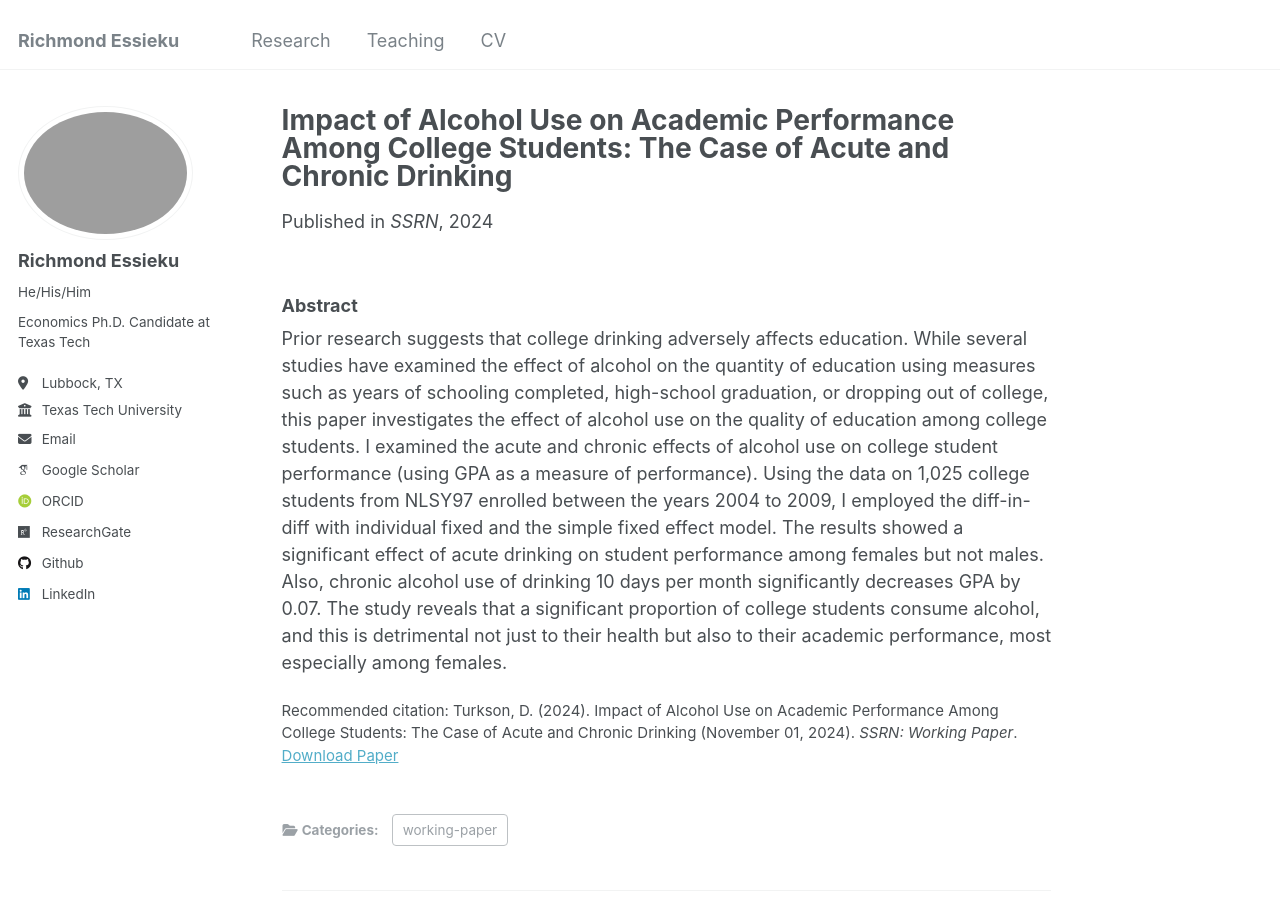
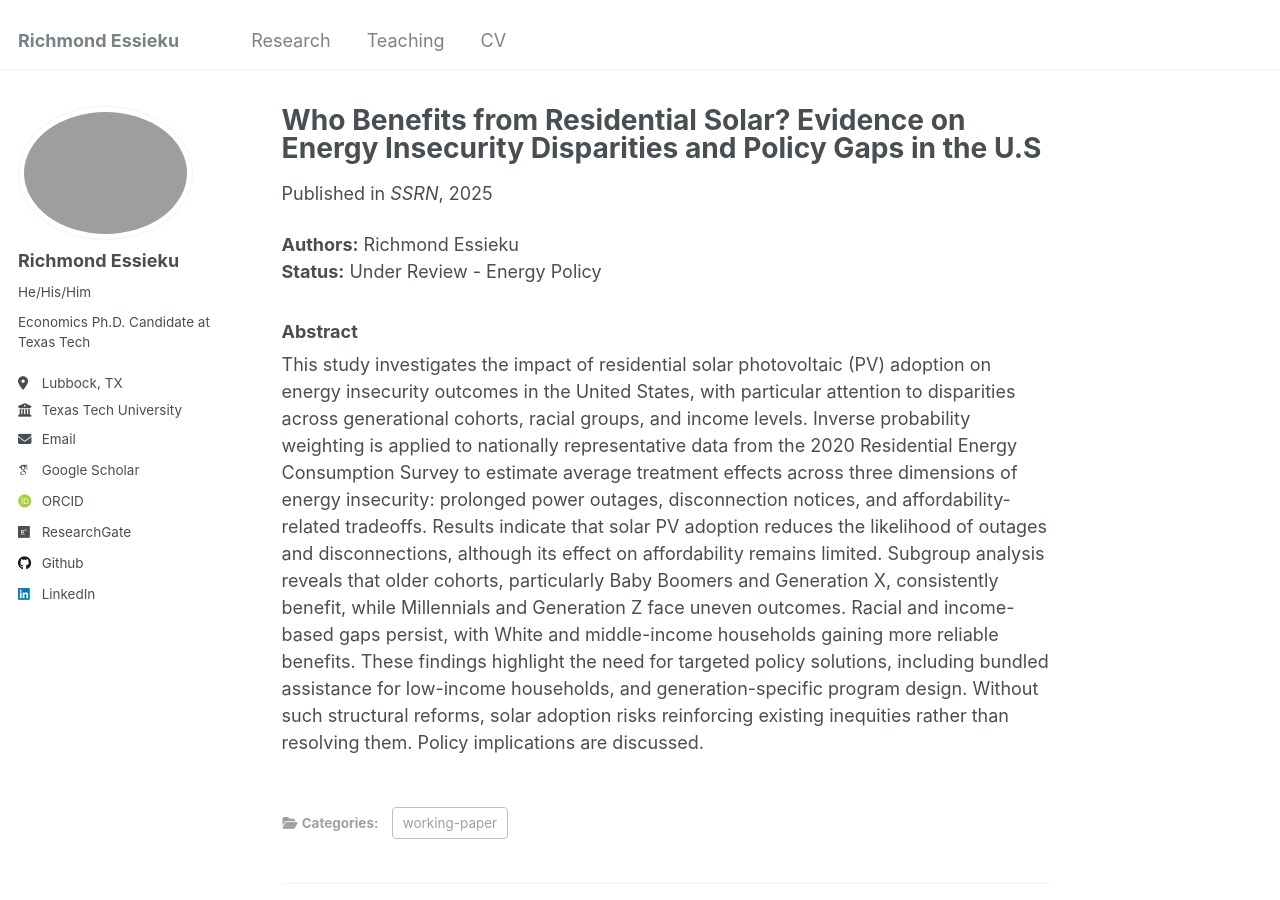
Before and after one commit to essieku/essieku.github.io, a Jekyll site: the page built from _publications/Solar.md, in a window 1280 px wide and 900 px high. Built offline with Jekyll 4.4.1, drawn with Linux system fonts in a browser that asks for light colours; some web fonts are replaced.

Commit message:
Update Solar.md

```diff
--- a/_publications/Solar.md
+++ b/_publications/Solar.md
@@ -1,16 +1,19 @@
 ---
-title: "Impact of Alcohol Use on Academic Performance Among College Students: The Case of Acute and Chronic Drinking"
+title: "Who Benefits from Residential Solar? Evidence on Energy Insecurity Disparities and Policy Gaps in the U.S"
 collection: publications
 category: working-paper
-permalink: /publication/2024-11-05-alc-gpa
-excerpt: 'Prior research suggests that college drinking adversely affects education. While several studies have examined the effect of alcohol on the quantity of education using measures such as years of schooling completed, high-school graduation, or dropping out of college, this paper investigates the effect of alcohol use on the quality of education among college students. I examined the acute and chronic effects of alcohol use on college student performance (using GPA as a measure of performance).'
-date: 2024-02-17
+permalink: /publication/solar
+excerpt:  'Using inverse probability weighting on the 2020 RECS, this paper shows that residential solar lowers outages and disconnection risk but offers limited help on affordability. Benefits concentrate among Baby Boomers and Generation X and are stronger for White and middle income households, while Millennials, Generation Z, and many low income and minority households see uneven gains—pointing to targeted support to expand reliability without widening inequities.'
+date: 2025-05-24
 venue: 'SSRN'
-slidesurl: # 'http://academicpages.github.io/files/slides2.pdf'
-paperurl: 'https://ssrn.com/abstract=5006755'
-citation: 'Turkson, D. (2024). Impact of Alcohol Use on Academic Performance Among College Students: The Case of Acute and Chronic Drinking (November 01, 2024). <i>SSRN: Working Paper</i>.'
-
+authors: 'Richmond Essieku'
+status: 'Under Review - Energy Policy'
+paperurl: 'https://papers.ssrn.com/sol3/papers.cfm?abstract_id=5503835'
+# slidesurl: ''
 ---
 
+**Authors:** Richmond Essieku
+**Status:** Under Review - Energy Policy
+
 ### Abstract
-Prior research suggests that college drinking adversely affects education. While several studies have examined the effect of alcohol on the quantity of education using measures such as years of schooling completed, high-school graduation, or dropping out of college, this paper investigates the effect of alcohol use on the quality of education among college students. I examined the acute and chronic effects of alcohol use on college student performance (using GPA as a measure of performance). Using the data on 1,025 college students from NLSY97 enrolled between the years 2004 to 2009, I employed the diff-in-diff with individual fixed and the simple fixed effect model. The results showed a significant effect of acute drinking on student performance among females but not males. Also, chronic alcohol use of drinking 10 days per month significantly decreases GPA by 0.07. The study reveals that a significant proportion of college students consume alcohol, and this is detrimental not just to their health but also to their academic performance, most especially among females.
+This study investigates the impact of residential solar photovoltaic (PV) adoption on energy insecurity outcomes in the United States, with particular attention to disparities across generational cohorts, racial groups, and income levels. Inverse probability weighting is applied to nationally representative data from the 2020 Residential Energy Consumption Survey to estimate average treatment effects across three dimensions of energy insecurity: prolonged power outages, disconnection notices, and affordability-related tradeoffs. Results indicate that solar PV adoption reduces the likelihood of outages and disconnections, although its effect on affordability remains limited. Subgroup analysis reveals that older cohorts, particularly Baby Boomers and Generation X, consistently benefit, while Millennials and Generation Z face uneven outcomes. Racial and income-based gaps persist, with White and middle-income households gaining more reliable benefits. These findings highlight the need for targeted policy solutions, including bundled assistance for low-income households, and generation-specific program design. Without such structural reforms, solar adoption risks reinforcing existing inequities rather than resolving them. Policy implications are discussed.
```
